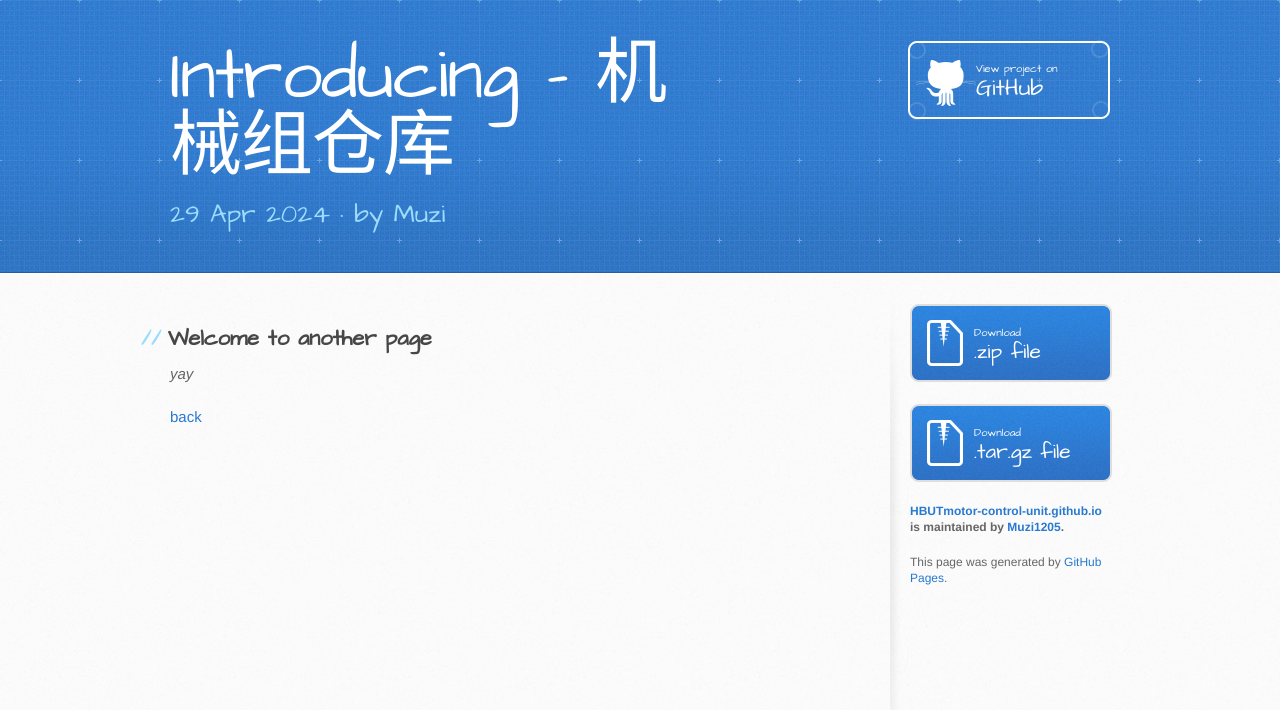
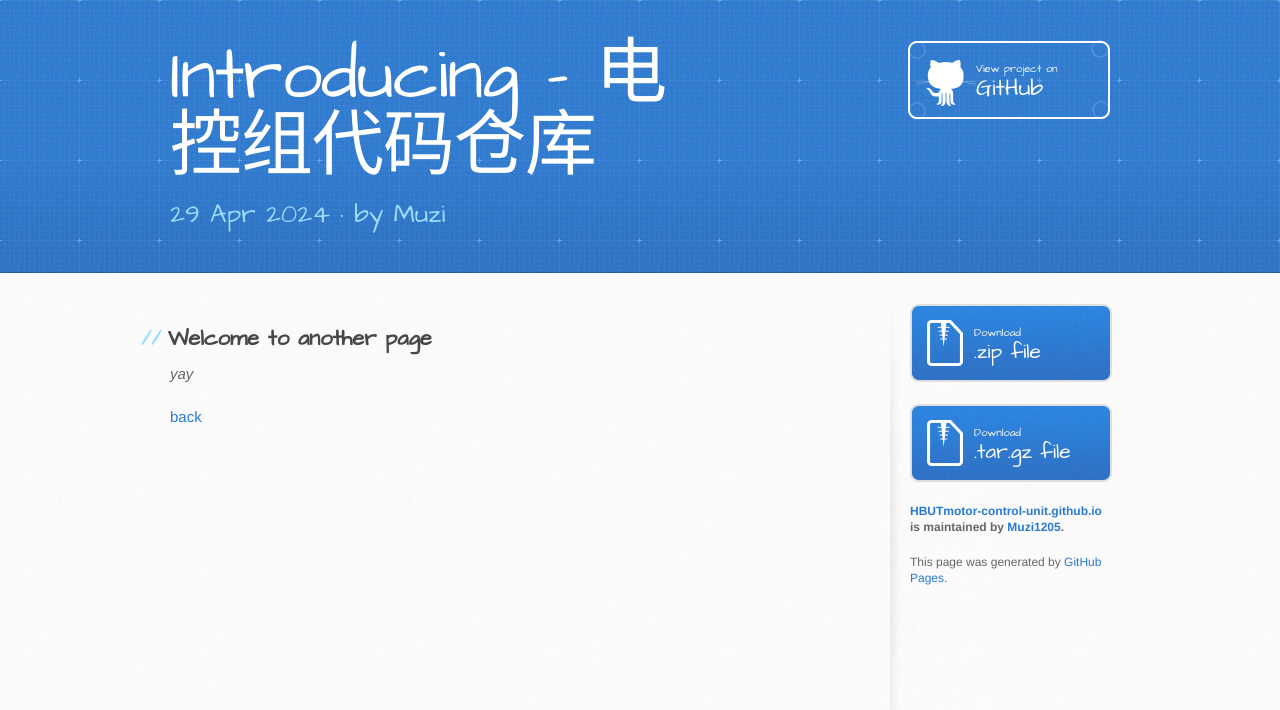
Before and after one commit to Muzi1205/HBUTmotor-control-unit.github.io, a Jekyll site: the page built from another-page.md, in a window 1280 px wide. Shown: the top 710 px of the page. Built offline with Jekyll 4.4.1, drawn with Linux system fonts in a browser that asks for light colours; our own code applies the rules of GitHub Pages for plain Markdown files.

Commit message:
Update _config.yml

```diff
--- a/_config.yml
+++ b/_config.yml
@@ -1,4 +1,4 @@
-title: Introducing - 机械组仓库
+title: Introducing - 电控组代码仓库
 description: 29 Apr 2024 · by Muzi
 show_downloads: true
 google_analytics:
```
